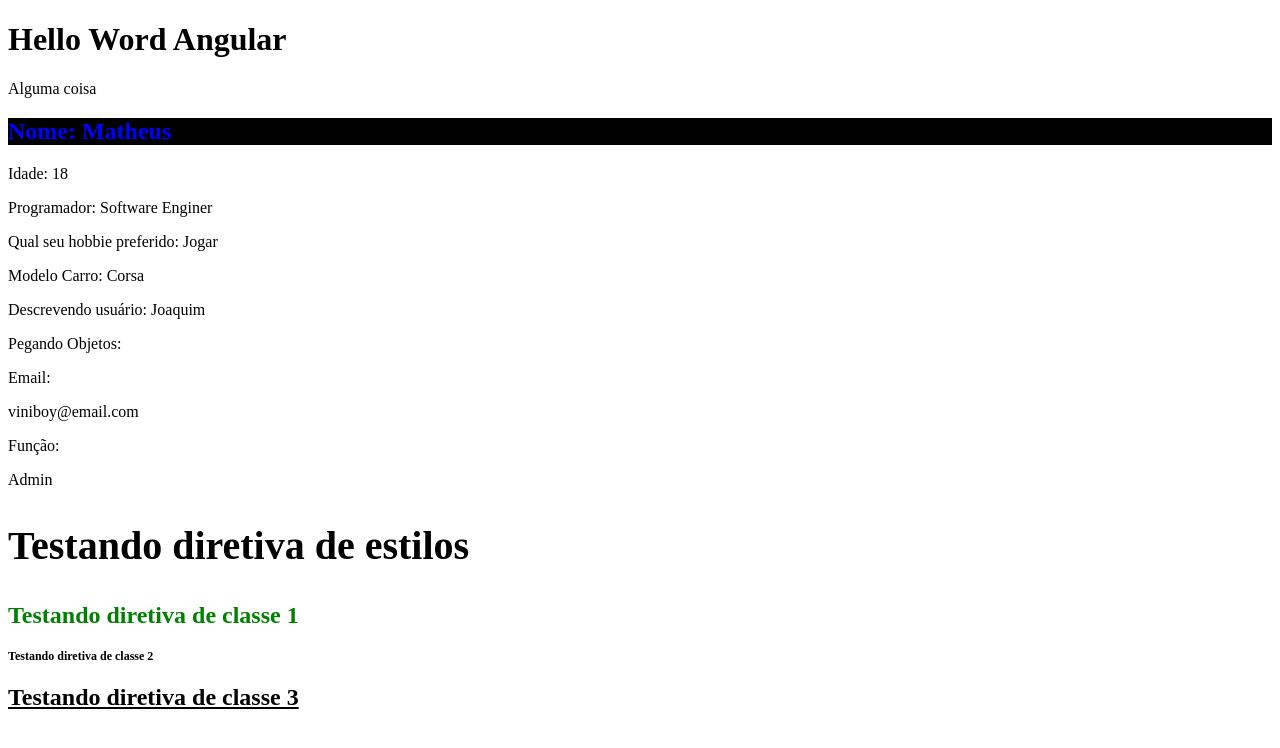
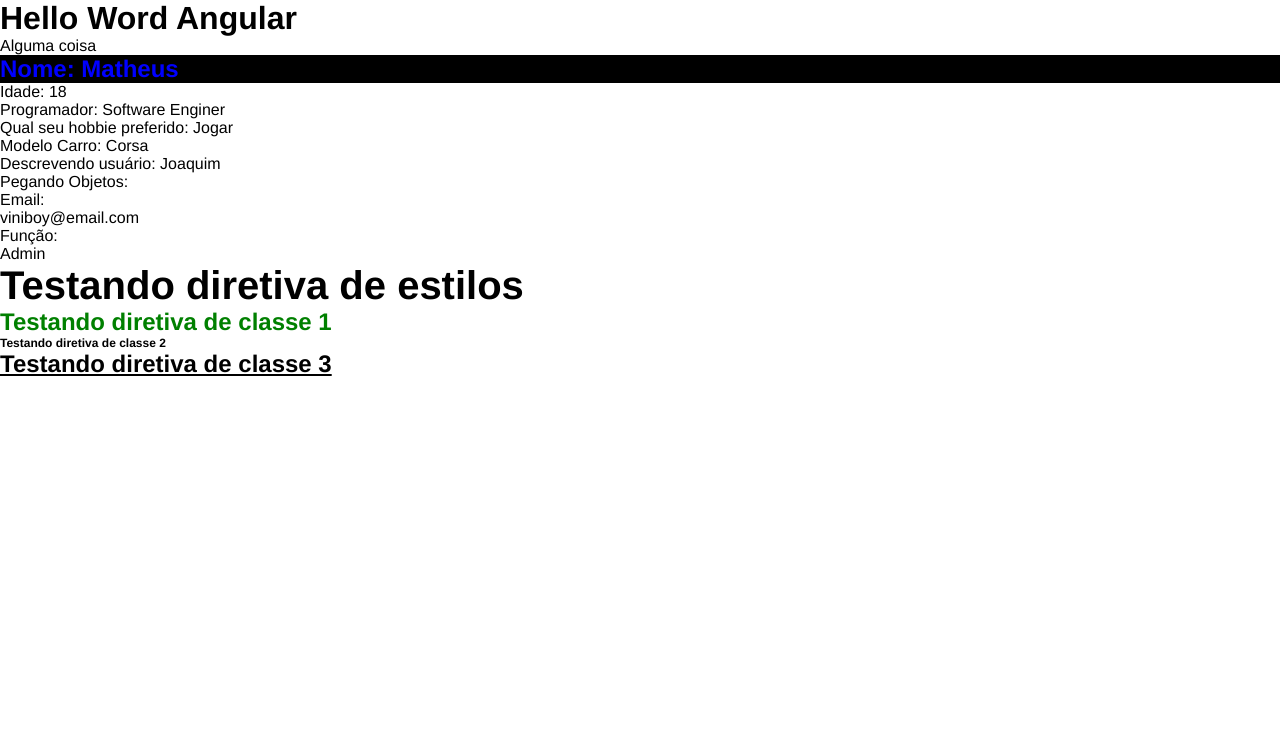
Before and after one commit to Vyncs/Projeto-Moments, an Angular app in the folder curso_angular/: page / in a window 1280 px wide. Shown: the top 748 px of the page. Built offline with nearby package versions, Linux system fonts and the light colour scheme.

Commit message:
alter styles.css global

```diff
--- a/curso_angular/src/styles.css
+++ b/curso_angular/src/styles.css
@@ -1 +1,10 @@
 /* You can add global styles to this file, and also import other style files */
+* {
+  margin: 0;
+  padding: 0;
+  font-family: Helvetica;
+}
+
+a {
+  color: orange;
+}
```
